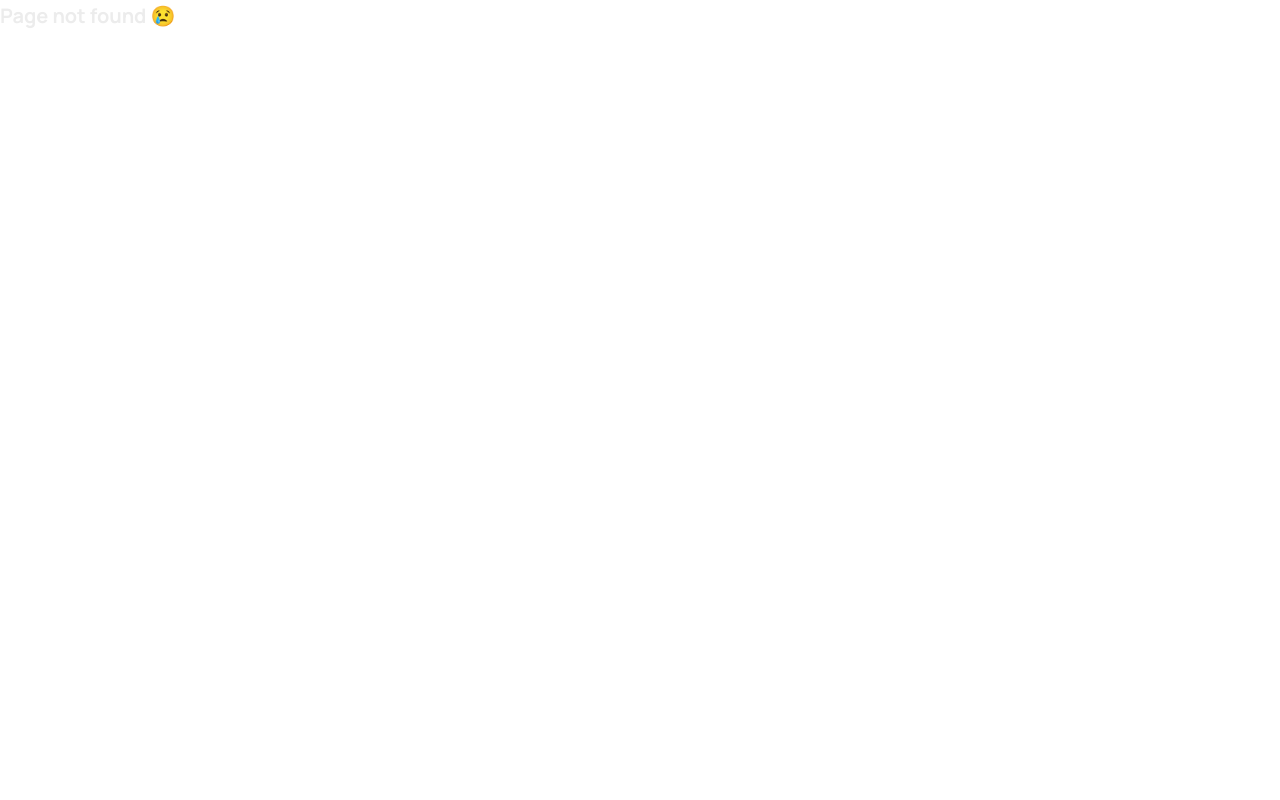
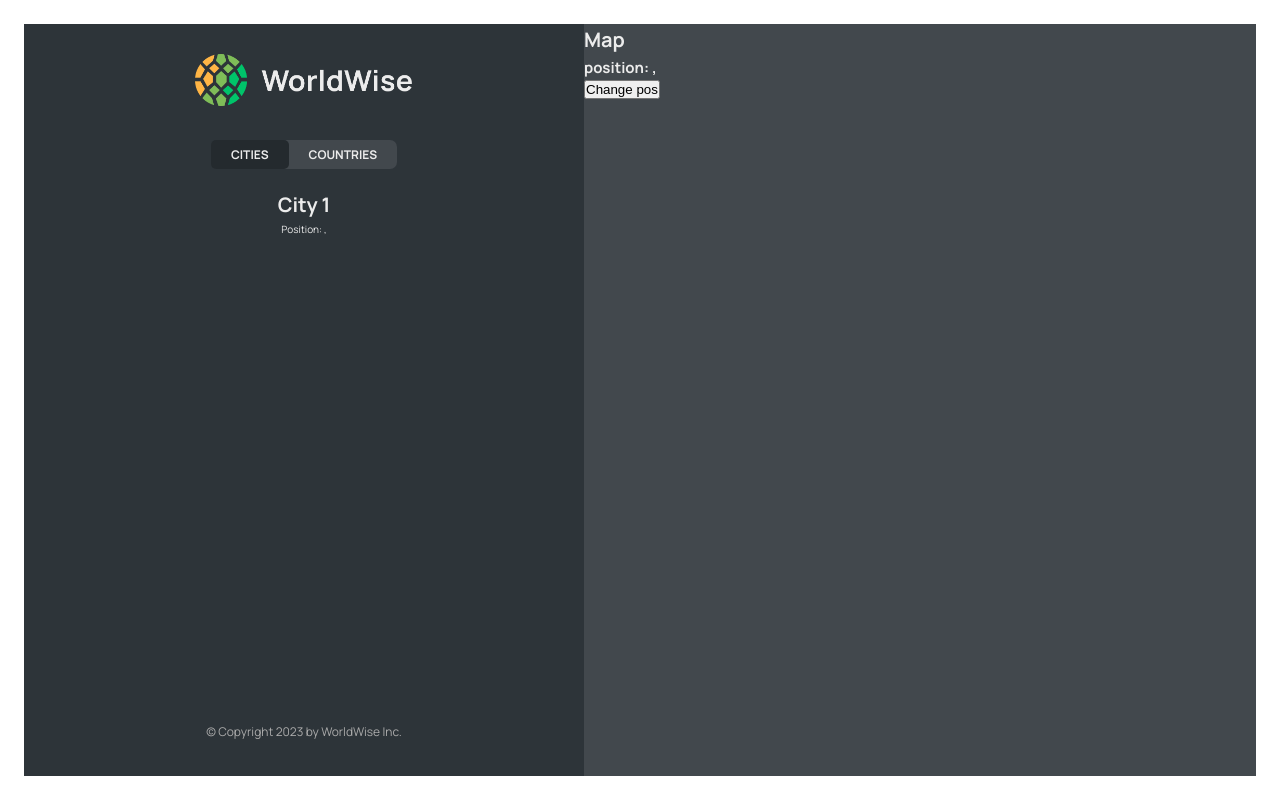
Before and after one commit to KseniiaErnest/React-worldwise-project, a React (Vite) app: page /app/cities/1 in a window 1280 px wide. Before the commit this address had no page. Built offline with nearby package versions, Linux system fonts and the light colour scheme; data requests are answered from the project's data file.

Commit message:
PArams, Query, Navigate

```diff
--- a/package.json
+++ b/package.json
@@ -7,9 +7,11 @@
     "dev": "vite",
     "build": "vite build",
     "lint": "eslint . --ext js,jsx --report-unused-disable-directives --max-warnings 0",
-    "preview": "vite preview"
+    "preview": "vite preview",
+    "server": "json-server --watch data/cities.json --port 8000 --delay 500"
   },
   "dependencies": {
+    "json-server": "^0.17.4",
     "react": "^18.2.0",
     "react-dom": "^18.2.0",
     "react-router-dom": "^6.20.1"
--- a/src/App.jsx
+++ b/src/App.jsx
@@ -1,12 +1,39 @@
-import { BrowserRouter, Routes, Route } from "react-router-dom";
+import { BrowserRouter, Routes, Route, Navigate } from "react-router-dom";
+import { useEffect, useState } from "react";
 import Product from "./pages/Product";
 import Pricing from "./pages/Pricing";
 import Homepage from "./pages/Homepage";
 import PageNotFound from "./pages/PageNotFound";
 import AppLayout from "./pages/AppLayout";
 import Login from "./pages/Login";
+import CityList from "./components/CitiyList";
+import CountriesList from "./components/CountriesList";
+import City from "./components/City";
+import Form from "./components/Form"
+
+const BASE_URL = "http://localhost:8000";
 
 export default function App() {
+  const [cities, setCities] = useState([]);
+  const [isLoading, setIsLoading] = useState(false);
+
+  useEffect(function () {
+    async function fetchCitites() {
+      try {
+        setIsLoading(true);
+        const res = await fetch(`${BASE_URL}/cities`);
+        const data = await res.json();
+        setCities(data);
+      } catch {
+        alert("There was an error loading data...");
+      } finally {
+        setIsLoading(false);
+      }
+
+    }
+    fetchCitites();
+  }, []);
+
   return (
     <BrowserRouter>
       <Routes>
@@ -15,10 +42,11 @@ export default function App() {
         <Route path="pricing" element={<Pricing />} />
         <Route path="login" element={<Login />} />
         <Route path="app" element={<AppLayout />}>
-          <Route index element={<p>LIST</p>} />
-          <Route path="cities" element={<p>List of cities</p>} />
-          <Route path="countries" element={<p>List of countries</p>} />
-          <Route path="form" element={<p>Form</p>} />
+          <Route index element={<Navigate replace to='cities' />} />
+          <Route path="cities" element={<CityList cities={cities} isLoading={isLoading} />} />
+          <Route path='cities/:id' element={<City />} />
+          <Route path="countries" element={<CountriesList cities={cities} isLoading={isLoading} />} />
+          <Route path="form" element={<Form />} />
         </Route>
         <Route path="*" element={<PageNotFound />} />
       </Routes>
--- /dev/null
+++ b/src/components/Button.jsx
@@ -0,0 +1,9 @@
+import styles from './Button.module.css'
+
+export default function Button( {children, onClick, type} ) {
+  return (
+    <button className={`${styles.btn} ${styles[type]}`} onClick={onClick}>
+      {children}
+    </button>
+  )
+}
--- /dev/null
+++ b/src/components/CitiyList.jsx
@@ -0,0 +1,18 @@
+import Spinner from "./Spinner";
+import styles from "./CityList.module.css";
+import CityItem from "./CityItem";
+import Message from "./Message"
+
+export default function CityList({ cities, isLoading }) {
+  if (isLoading) return <Spinner />;
+
+  if (!cities.length) return  <Message message='Add your first city by clicking on a city on the map' />
+
+  return (
+    <ul className={styles.cityList}>
+      {cities.map((city) => (
+        <CityItem city={city} key={city.id}/>
+      ))}
+    </ul>
+  );
+}
--- a/src/components/City.jsx
+++ b/src/components/City.jsx
@@ -1,3 +1,4 @@
+import { useParams, useSearchParams } from "react-router-dom";
 import styles from "./City.module.css";
 
 const formatDate = (date) =>
@@ -9,6 +10,12 @@ const formatDate = (date) =>
   }).format(new Date(date));
 
 function City() {
+ const {id} =  useParams();
+
+ const [searchParams, setSearchParams] = useSearchParams();
+ const lat = searchParams.get('lat');
+ const lng = searchParams.get('lng');
+
   // TEMP DATA
   const currentCity = {
     cityName: "Lisbon",
@@ -20,42 +27,52 @@ function City() {
   const { cityName, emoji, date, notes } = currentCity;
 
   return (
-    <div className={styles.city}>
-      <div className={styles.row}>
-        <h6>City name</h6>
-        <h3>
-          <span>{emoji}</span> {cityName}
-        </h3>
-      </div>
+    <>
+<h1>City {id}</h1>
+<p>
+  Position: {lat}, {lng}
+</p>
+    </>
 
-      <div className={styles.row}>
-        <h6>You went to {cityName} on</h6>
-        <p>{formatDate(date || null)}</p>
-      </div>
+  )
 
-      {notes && (
-        <div className={styles.row}>
-          <h6>Your notes</h6>
-          <p>{notes}</p>
-        </div>
-      )}
+  // return (
+  //   <div className={styles.city}>
+  //     <div className={styles.row}>
+  //       <h6>City name</h6>
+  //       <h3>
+  //         <span>{emoji}</span> {cityName}
+  //       </h3>
+  //     </div>
 
-      <div className={styles.row}>
-        <h6>Learn more</h6>
-        <a
-          href={`https://en.wikipedia.org/wiki/${cityName}`}
-          target="_blank"
-          rel="noreferrer"
-        >
-          Check out {cityName} on Wikipedia &rarr;
-        </a>
-      </div>
+  //     <div className={styles.row}>
+  //       <h6>You went to {cityName} on</h6>
+  //       <p>{formatDate(date || null)}</p>
+  //     </div>
 
-      <div>
-        <ButtonBack />
-      </div>
-    </div>
-  );
+  //     {notes && (
+  //       <div className={styles.row}>
+  //         <h6>Your notes</h6>
+  //         <p>{notes}</p>
+  //       </div>
+  //     )}
+
+  //     <div className={styles.row}>
+  //       <h6>Learn more</h6>
+  //       <a
+  //         href={`https://en.wikipedia.org/wiki/${cityName}`}
+  //         target="_blank"
+  //         rel="noreferrer"
+  //       >
+  //         Check out {cityName} on Wikipedia &rarr;
+  //       </a>
+  //     </div>
+
+  //     <div>
+
+  //     </div>
+  //   </div>
+  // );
 }
 
 export default City;
--- /dev/null
+++ b/src/components/CityItem.jsx
@@ -0,0 +1,25 @@
+import { Link } from 'react-router-dom';
+import styles from './CityItem.module.css';
+
+const formatDate = (date) =>
+  new Intl.DateTimeFormat("en", {
+    day: "numeric",
+    month: "long",
+    year: "numeric",
+  }).format(new Date(date));
+
+export default function CityItem( {city} ) {
+  const {cityName, emoji, date, id, position} = city;
+
+  return (
+    <li >
+    <Link className={styles.cityItem} to={`${id}?lat=${position.lat}&lng=${position.lng}`}>
+    <span className={styles.emoji}>{emoji}</span>
+      <h3 className={styles.name}>{cityName}</h3>
+      <time className={styles.date}>{formatDate(date)}</time>
+      <button className={styles.deleteBtn}>&times;</button>
+    </Link>
+
+    </li>
+  )
+}
--- /dev/null
+++ b/src/components/CountriesList.jsx
@@ -0,0 +1,27 @@
+import styles from './CountryList.module.css'
+import Spinner from "./Spinner";
+import Message from "./Message";
+import CountryItem from './CountryItem';
+
+
+export default function CountriesList({ cities, isLoading }) {
+const countries = cities.reduce((arr, city) => {
+  if (!arr.map(el => el.city).includes(city.country))
+  {return [...arr, {country: city.country, emoji:city.emoji}]}
+  else return arr
+}, []);
+
+  if (isLoading) return <Spinner />;
+
+  if (!cities.length) return  <Message message='Add your first city by clicking on a city on the map' />
+
+
+
+  return (
+    <ul className={styles.countriesList}>
+      {countries.map((country) => (
+        <CountryItem country={country} key={country.country} />
+      ))}
+    </ul>
+  );
+}
--- a/src/components/Form.jsx
+++ b/src/components/Form.jsx
@@ -3,6 +3,8 @@
 import { useState } from "react";
 
 import styles from "./Form.module.css";
+import Button from "./Button";
+import { useNavigate } from "react-router-dom";
 
 export function convertToEmoji(countryCode) {
   const codePoints = countryCode
@@ -13,6 +15,7 @@ export function convertToEmoji(countryCode) {
 }
 
 function Form() {
+  const navigate = useNavigate();
   const [cityName, setCityName] = useState("");
   const [country, setCountry] = useState("");
   const [date, setDate] = useState(new Date());
@@ -49,8 +52,8 @@ function Form() {
       </div>
 
       <div className={styles.buttons}>
-        <button>Add</button>
-        <button>&larr; Back</button>
+        <Button type='primary'>Add</Button>
+        <Button type='back' onClick={(e) => {e.preventDefault(); navigate(-1)}}>&larr; Back</Button>
       </div>
     </form>
   );
--- a/src/components/Map.jsx
+++ b/src/components/Map.jsx
@@ -1,9 +1,18 @@
+import { useNavigate, useSearchParams } from 'react-router-dom'
 import styles from './Map.module.css'
 
 export default function Map() {
+  const navigate = useNavigate();
+
+  const [searchParams, setSearchParams] = useSearchParams();
+  const lat = searchParams.get('lat');
+  const lng = searchParams.get('lng');
+
   return (
-    <div className={styles.mapContainer}>
-      Map
+    <div className={styles.mapContainer} onClick={() => navigate('form')}>
+      <h1>Map</h1>
+      <h2>position: {lat}, {lng}</h2>
+      <button onClick={() => setSearchParams({lat: 23, lng: 50})}>Change pos</button>
     </div>
   )
 }
```
Also changed, not shown: .eslintrc.cjs, 1 other file (tests, documents, lock files or other folders).
